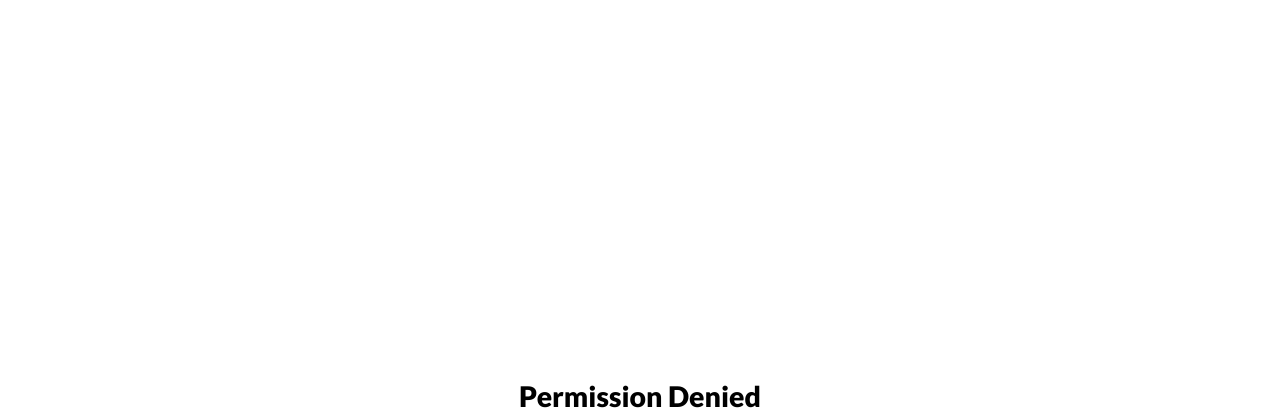
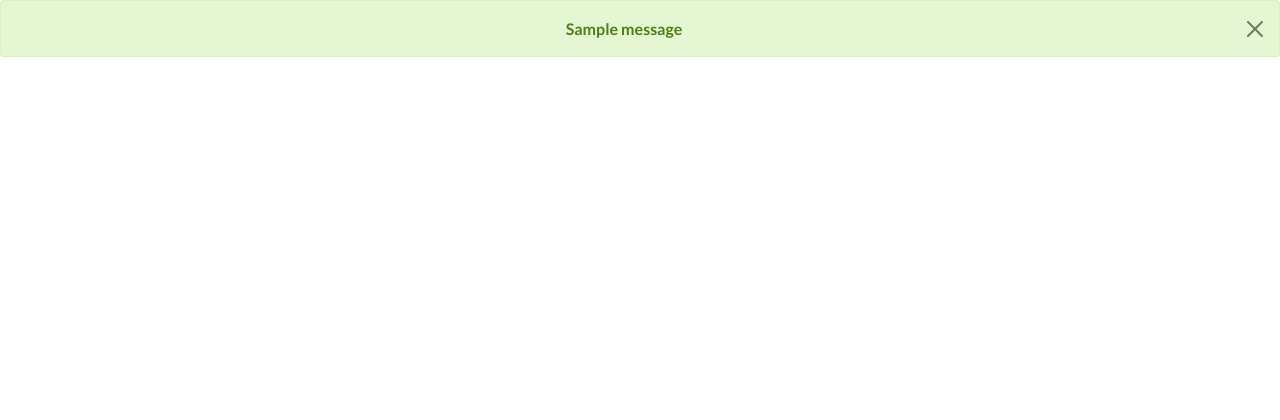
Before and after one commit to ianrosedev/oaktree, a Django app: template blog/templates/blog/post.html in a window 1280 px wide. Shown: the part 56-476 px from the top of the page. Run offline with Django 4.2, Linux system fonts and the light colour scheme; the template is opened without the code that fills it: most values are stand-ins (such as "Sample title", 1, 10 or a date in 2020); one stand-in notice (Sample message) is shown; some libraries are stand-ins or nearby versions; some web fonts are replaced.

Commit message:
Add success message for sent email

```diff
--- a/pages/views.py
+++ b/pages/views.py
@@ -1,5 +1,6 @@
 from django.urls import reverse_lazy
 from django.views import generic
+from django.contrib.messages.views import SuccessMessageMixin
 from projects.models import Project
 from blog.models import Post
 from .forms import ContactForm
@@ -20,10 +21,11 @@ class HomePageView(generic.TemplateView):
         return context
 
 
-class ContactPageView(generic.FormView):
+class ContactPageView(SuccessMessageMixin, generic.FormView):
     template_name = "pages/contact.html"
     form_class = ContactForm
-    success_url = reverse_lazy("home")
+    success_url = reverse_lazy("contact")
+    success_message = "Message sent!"
 
     def form_valid(self, form):
         form.send_email()
--- a/templates/_base.html
+++ b/templates/_base.html
@@ -73,6 +73,16 @@
   </nav>
   <!-- End Navbar -->
 
+  <!-- Messages -->
+  {% if messages %}
+  {% for message in messages %}
+  <div class="text-center alert alert-{{ message.tags }} alert-dismissible" role="alert">
+    <strong>{{ message }}</strong>
+    <button type="button" class="btn-close" data-bs-dismiss="alert" aria-label="Close"></button>
+  </div>
+  {% endfor %}
+  {% endif %}
+
   <!-- Content -->
   {% block content %}
   {% endblock content %}
```
